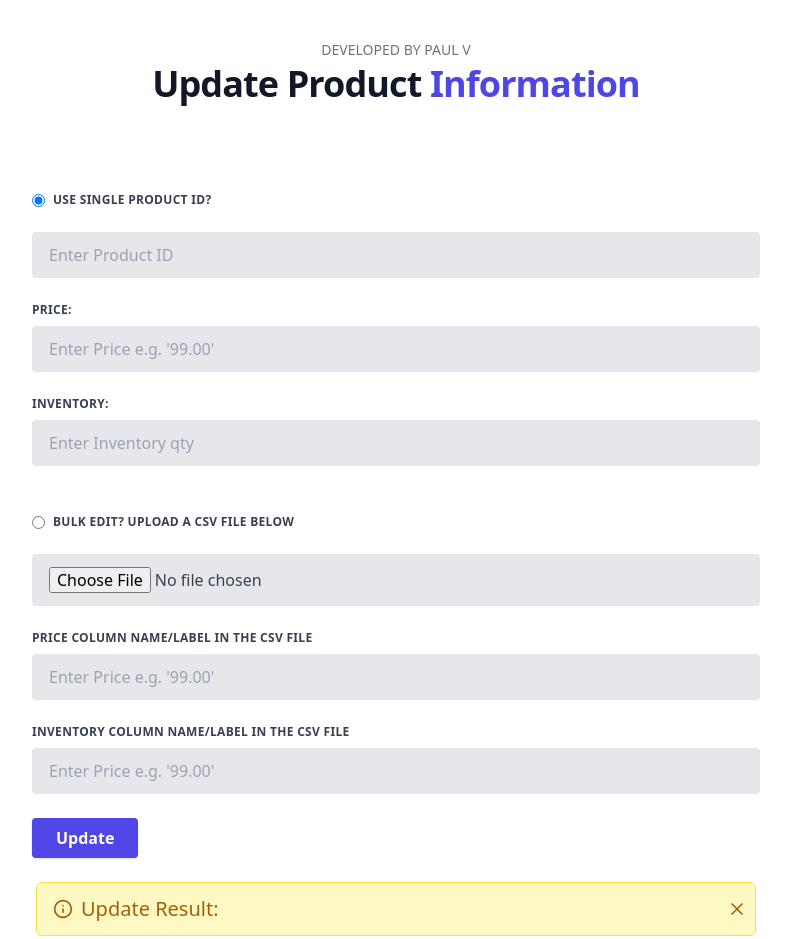
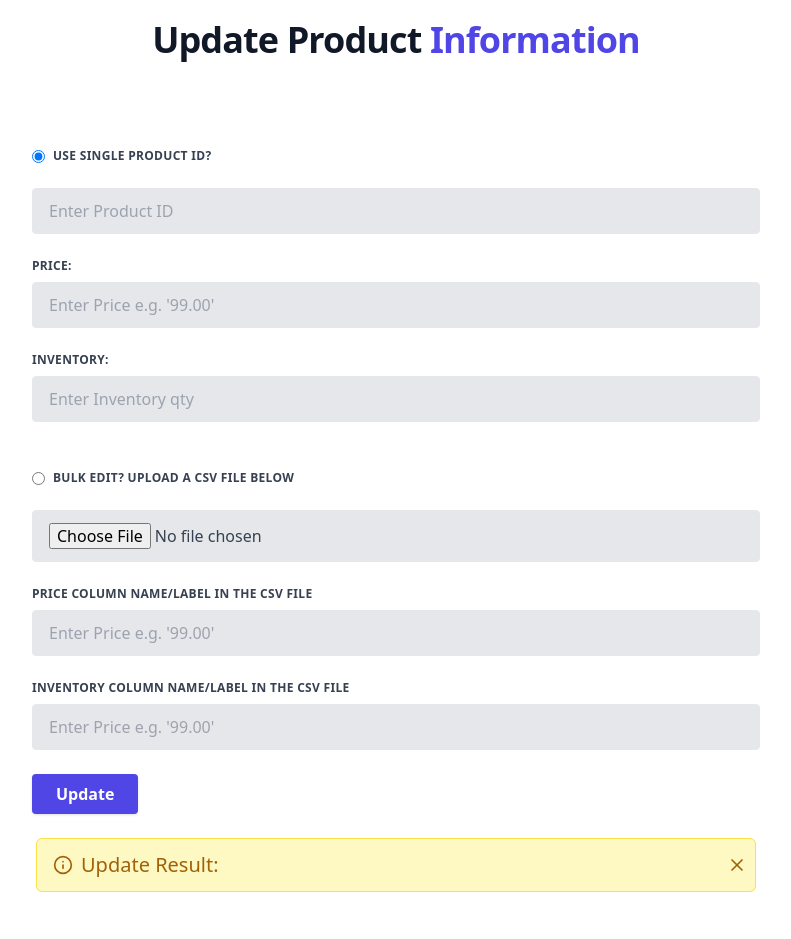
Before and after one commit to apvalderrama/shopify-test-api, a website: page public/index.html in a window 1280 px wide. Shown: the whole page, without its empty margins (244-1035 px from the left). After the commit the page ends 916 px from the top, so only its background shows below. Drawn offline with nearby package versions, Linux system fonts and the light colour scheme.

Commit message:
remove unecessary line

```diff
--- a/public/index.html
+++ b/public/index.html
@@ -13,9 +13,6 @@
 
     <div class="max-w-screen-md mx-auto p-5">
         <div class="text-center mb-16">
-          <p class="mt-4 text-sm leading-7 text-gray-500 font-regular uppercase">
-              developed by Paul V
-            </p>
             <h3 class="text-3xl sm:text-4xl leading-normal font-extrabold tracking-tight text-gray-900">
               Update Product <span class="text-indigo-600">Information</span>
             </h3>
```
